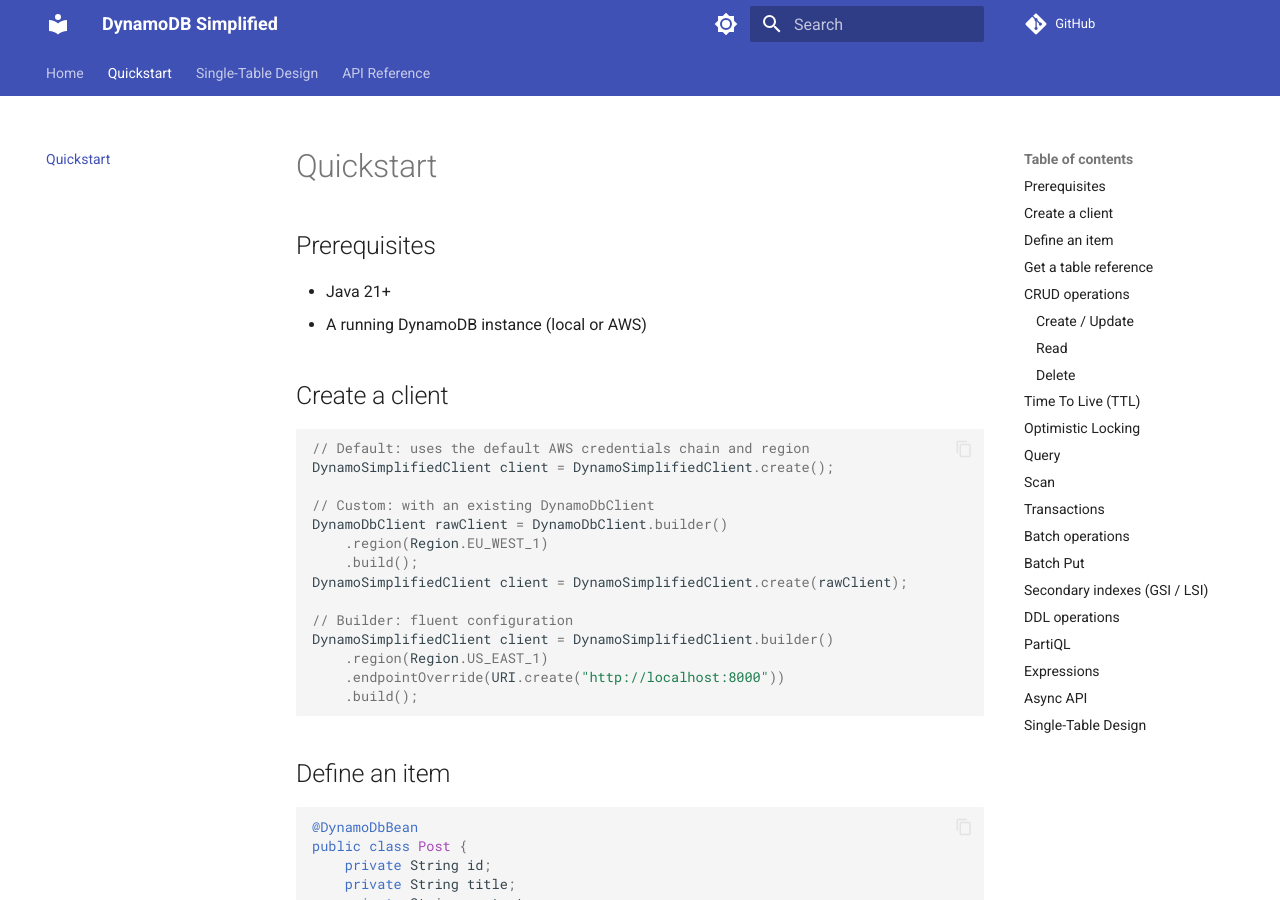
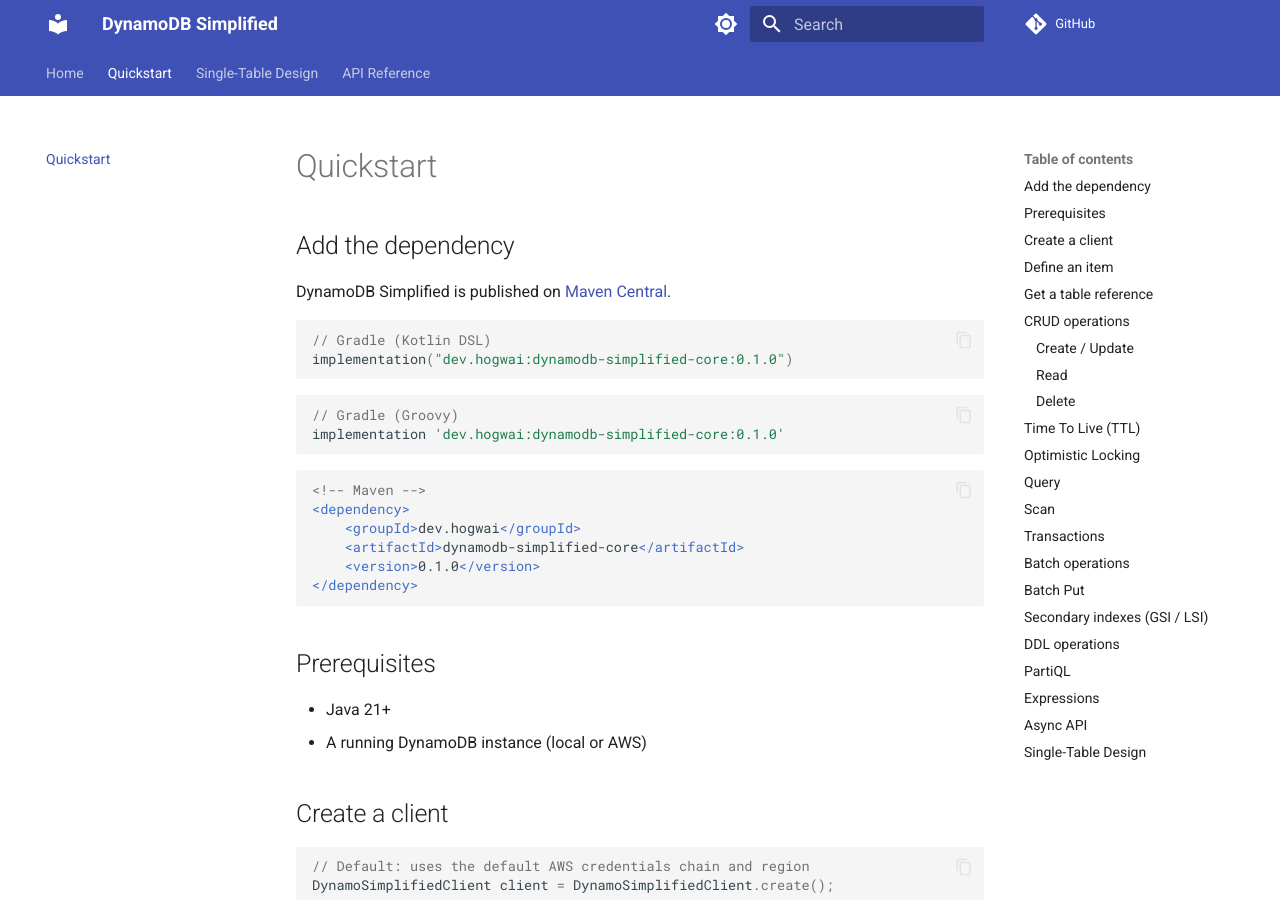
Before and after one commit to Hogwai/dynamodb-simplified, an MkDocs documentation site: the page built from docs/quickstart.md, in a window 1280 px wide and 900 px high. Built offline with MkDocs 1.6.1 and Material for MkDocs 9.7.7, drawn with Linux system fonts in a browser that asks for light colours; comment, search, counter and statistics services are not loaded.

Commit message:
feat: update doc with lib link and setup instructions (#32)

````diff
--- a/docs/quickstart.md
+++ b/docs/quickstart.md
@@ -1,4 +1,27 @@
 # Quickstart
+
+## Add the dependency
+
+DynamoDB Simplified is published on [Maven Central](https://central.sonatype.com/artifact/dev.hogwai/dynamodb-simplified-core).
+
+```kotlin
+// Gradle (Kotlin DSL)
+implementation("dev.hogwai:dynamodb-simplified-core:0.1.0")
+```
+
+```groovy
+// Gradle (Groovy)
+implementation 'dev.hogwai:dynamodb-simplified-core:0.1.0'
+```
+
+```xml
+<!-- Maven -->
+<dependency>
+    <groupId>dev.hogwai</groupId>
+    <artifactId>dynamodb-simplified-core</artifactId>
+    <version>0.1.0</version>
+</dependency>
+```
 
 ## Prerequisites
 
````
Also changed, not shown: README.md (+25 -0 lines), docs/index.md (+2 -0 lines).
